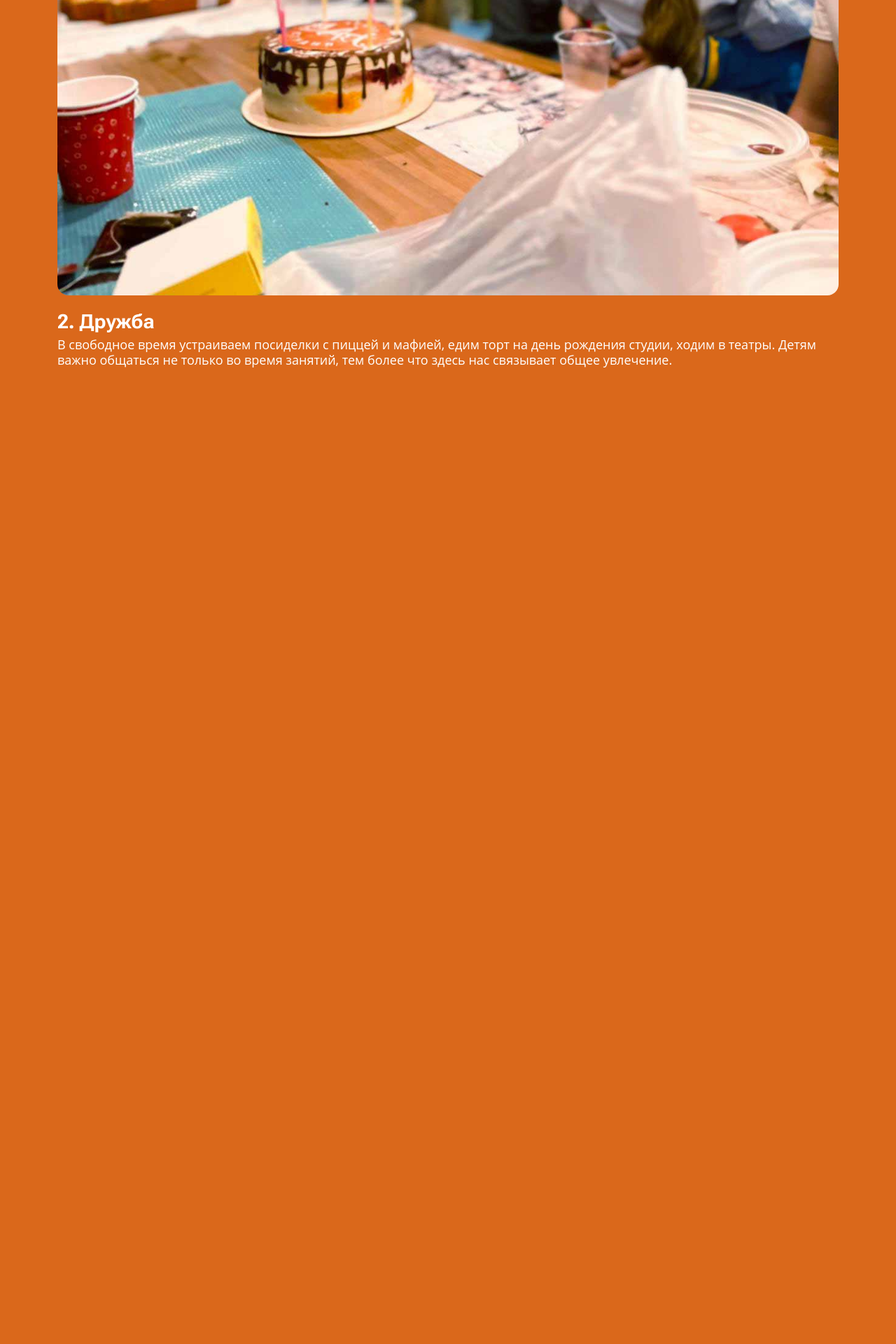
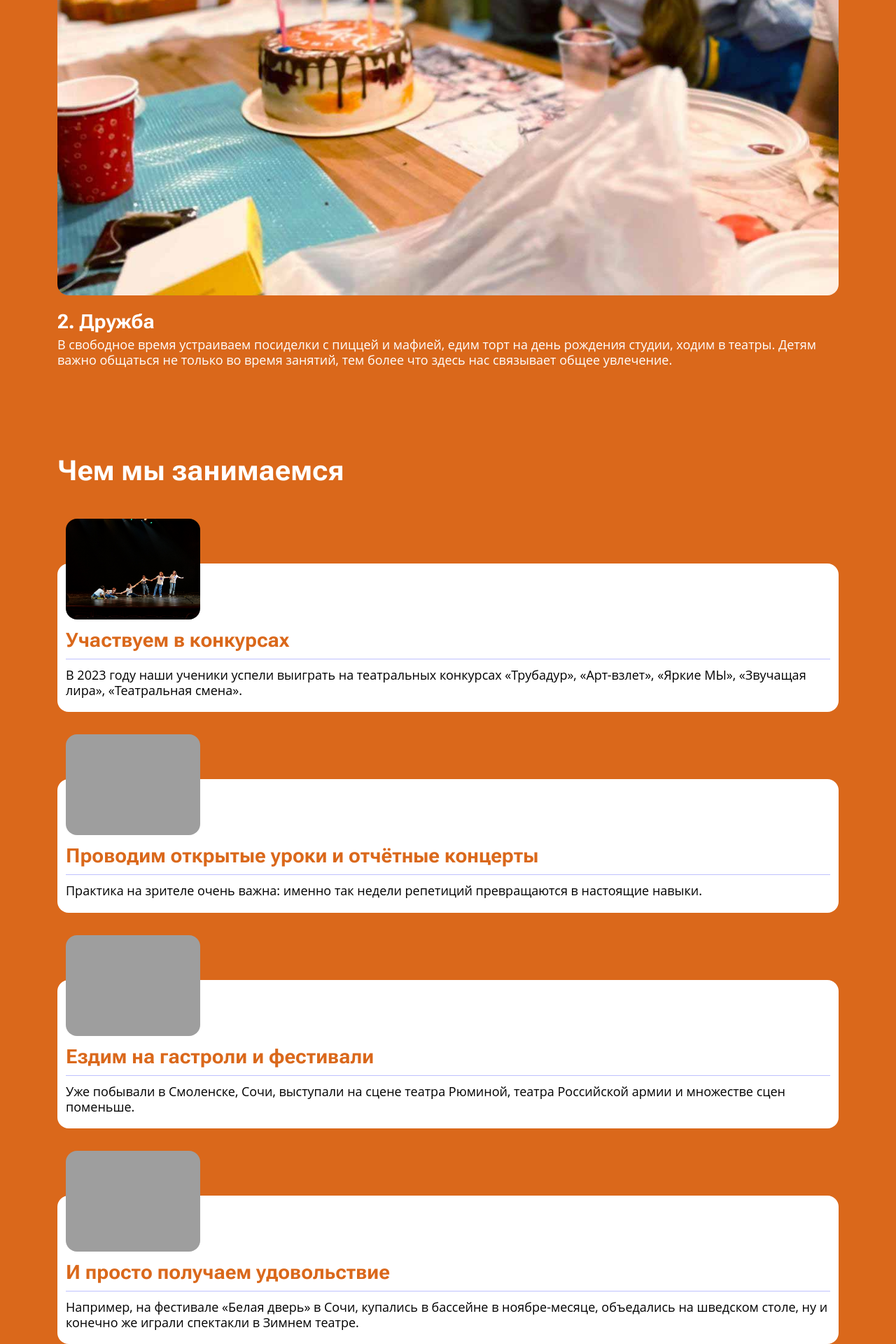
Before and after one commit to 1640max/mart, a Jekyll site: the page built from index.html, in a window 1280 px wide. Shown: the part 3222-5142 px from the top of the page at 70% size. Built offline with Jekyll 4.4.1, drawn with Linux system fonts in a browser that asks for light colours; before the commit the page ends 3748 px from its top, so only the background shows below that.

Commit message:
Чем мы занимаемся

```diff
--- /dev/null
+++ b/_includes/cards__item.html
@@ -0,0 +1,6 @@
+<div class="cards__item">
+  <img class="cards__img" src="{{ include.img }}" alt="{{ include.alt | Ученики студии «Март» }}">
+  <h3 class="h3 cards__heading">{{ include.heading }}</h3>
+  <hr class="delimiter cards__delimiter">
+  <p class="cards__text">{{ include.text }}</p>
+</div>
--- /dev/null
+++ b/_sass/cards.scss
@@ -0,0 +1,38 @@
+.cards {
+  display: grid;
+  grid-auto-flow: row;
+  gap: 6rem 2rem;
+}
+
+.cards__self {
+  margin-top: 7rem;
+}
+
+.cards__item {
+  background: var(--white);
+  border-radius: var(--border-radius);
+	position: relative;
+  padding: 6rem .75rem 1.25rem;
+}
+
+.cards__img {
+  border-radius: var(--border-radius);
+	position: absolute;
+  top: -4rem;
+  width: 12rem;
+}
+
+.cards__heading {
+	color: var(--orange);
+  margin: 0 0 .75rem;
+}
+
+.cards__delimiter {
+	margin: 0 0 .75rem;
+  color: var(--blue);
+}
+
+.cards__text {
+	color: var(--black);
+  margin: 0;
+}
--- a/index.html
+++ b/index.html
@@ -73,4 +73,35 @@ layout: page
     </div>
   </section>
 
+  <section class="container">
+    <h2 class="h1">Чем мы занимаемся</h2>
+    <div class="cards cards__self">
+
+      {% include cards__item.html
+        img="occupation-1.jpg"
+        heading="Участвуем в конкурсах"
+        text="В 2023 году наши ученики успели выиграть на театральных конкурсах «Трубадур», «Арт-взлет», «Яркие МЫ», «Звучащая лира», «Театральная смена»."
+      %}
+
+      {% include cards__item.html
+        img="occupation-2.jpg"
+        heading="Проводим открытые уроки и отчётные концерты"
+        text="Практика на зрителе очень важна: именно так недели репетиций превращаются в настоящие навыки."
+      %}
+
+      {% include cards__item.html
+        img="occupation-3.jpg"
+        heading="Ездим на гастроли и фестивали"
+        text="Уже побывали в Смоленске, Сочи, выступали на сцене театра Рюминой, театра Российской армии и множестве сцен поменьше."
+      %}
+
+      {% include cards__item.html
+        img="occupation-4.jpg"
+        heading="И просто получаем удовольствие"
+        text="Например, на фестивале «Белая дверь» в Сочи, купались в бассейне в ноябре-месяце, объедались на шведском столе, ну и конечно же играли спектакли в Зимнем театре."
+      %}
+
+    </div>
+  </section>
+
 </main>
--- a/style.scss
+++ b/style.scss
@@ -56,3 +56,4 @@
 @import "welcome";
 @import "main";
 @import "things";
+@import "cards";
```
Also changed, not shown: assets/occupation-1.jpg (added).
